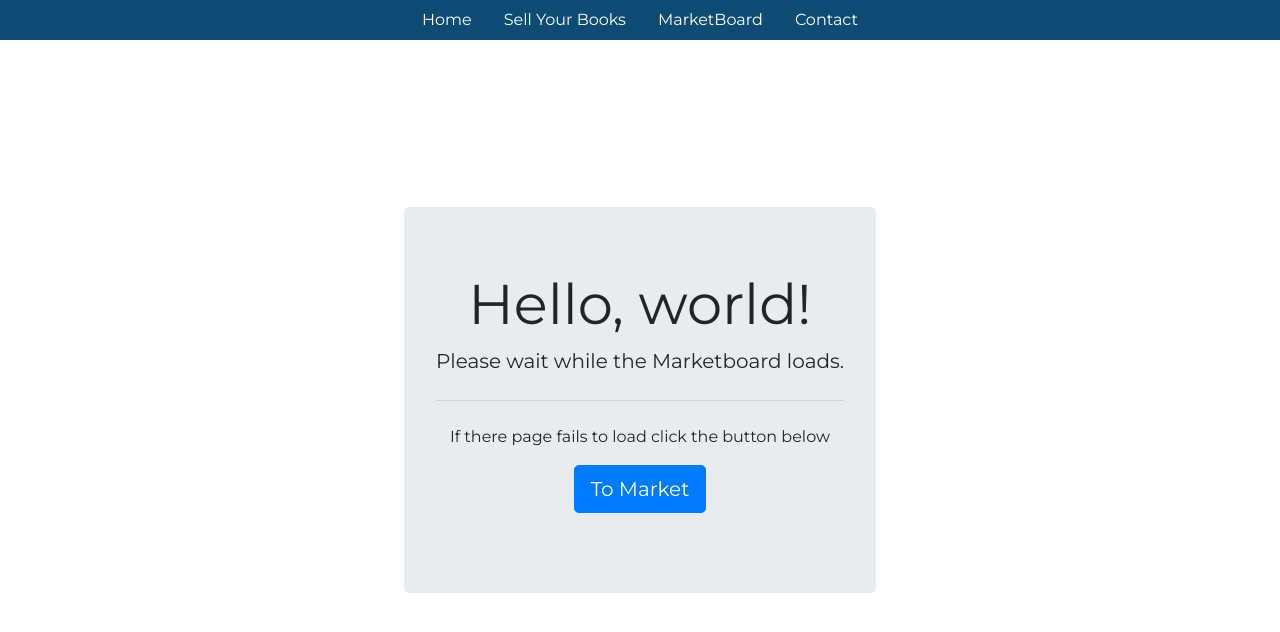
After one commit to rec2/BookSeller, a Node server app: page /welcome in a window 1280 px wide. The commit adds this page. Shown: the top 632 px of the page. Run offline with Node 20, Linux system fonts and the light colour scheme; some libraries are stand-ins or nearby versions.

Commit message:
clone of book seller

```diff
--- a/app.js
+++ b/app.js
@@ -1,3 +1,4 @@
+require('dotenv').config();
 const {
     configureApp,
     app,
@@ -84,6 +85,17 @@ passport.use(new GoogleStrategy({
 app.get("/home", (req, res) => {
     res.render("home");
 })
+
+app.get('/logout', function (req, res) {
+    req.logout();
+    console.log("loggedout" + req.user);
+    res.redirect('/');
+});
+
+app.route("/welcome")
+    .get(function (req, res) {
+        res.render("welcome");
+    })
 // conbine the top with this one as 1 ****
 app.get("/", (req, res) => {
     res.render("home");
@@ -96,14 +108,15 @@ app.route("/register")
     })
     .post(function (req, res) {
         User.register({
-            username: req.body.username
+            username: req.body.username,
+            displayName: req.body.displayName
         }, req.body.password, function (err, user) {
             if (err) {
                 console.log(err);
                 res.redirect("register");
             } else {
                 passport.authenticate("local")(req, res, function () {
-                    res.render("sell")
+                    res.render("welcome");
                 });
             }
 
@@ -148,6 +161,13 @@ app.get("/sell", (req, res) => {
     res.render("sell");
 })
 
+//Clear list
+app.get("/clear", (req, res) => {
+
+    res.redirect("/");
+});
+
+
 // File upload
 app.post("/uploadfile", upload.single("imageFile"), function (req, res) {
     const authorName = req.body.author;
@@ -181,7 +201,7 @@ app.post("/uploadfile", upload.single("imageFile"), function (req, res) {
             if (!err) {
                 res.redirect("/market");
             } else {
-                info.error(err);
+                console.log("erroor");
             }
         });
     }
@@ -193,15 +213,18 @@ app.get("/auth/google",
         scope: ["profile"]
     }))
 
-    app.get("/auth/google/market",
+app.get("/auth/google/market",
     passport.authenticate("google", {
         failureRedirect: "/login"
     }),
     function (req, res) {
         // Successful authentication, redirect home.
-        res.redirect('/market');
+        res.redirect('/welcome');
+        return (res.redirect("/market"));
     });
 
 
-// set lisenter for port
-app.listen(3000, log.info("Server started on port " + 3000));
+
+app.listen(process.env.PORT || 8080, function () {
+    console.log(`Server start at ${process.env.PORT}`);
+});
--- a/lib/connect-mongo.js
+++ b/lib/connect-mongo.js
@@ -14,7 +14,7 @@ const upload = multer({
 });
 
 function connectDB() {
-    const URI = "mongodb://localhost:27017/booksDB";
+    const URI = `mongodb+srv://${process.env.DB_USER}:${process.env.DB_PASSWORD}@cluster0.numyi.gcp.mongodb.net/bookDB`;
     mongoose.connect(URI, {
         useNewUrlParser: true,
         useUnifiedTopology: true
--- a/public/styles/style.css
+++ b/public/styles/style.css
@@ -10,7 +10,6 @@ body {
     min-height: 700px;
     opacity: .7;
     width: 100%;
-
 }
 
 .login-screen{
@@ -23,6 +22,8 @@ body {
 
 .login-card {
     background-color: #5c7d92;
+    width: 80%;
+    margin: 0 0 5% 10%;
     color: white;
 }
 
@@ -30,6 +31,18 @@ body {
     margin-top: 15%;
     text-align: center;
 }
+
+.google {
+    border: 1px solid rgb(153, 151, 151);
+    display: block;
+}
+
+.google:hover {
+    background-color: #5c7d92;
+    color: white;
+}
+
+/* Navigation Bar */
 
 .nav {
     background-color: #0f4c75;
@@ -74,6 +87,10 @@ body {
 
 /* Sell Book */
 
+.sell-space {
+    min-height: 620px;
+}
+
 input:optional {
     background-color: rgb(205, 215, 235);
 }
@@ -86,3 +103,19 @@ footer {
     background-color: #0f4c75;
     height: 100px;
 }
+
+i {
+    color: rgb(123, 140, 219);
+}
+
+/* register */
+
+.register {
+    min-height: 500px;
+}
+
+/* welcome */
+
+.welcome {
+    padding-top: 15%;
+}
--- a/views/header.ejs
+++ b/views/header.ejs
@@ -9,6 +9,7 @@
     <link rel="stylesheet" href="https://stackpath.bootstrapcdn.com/bootstrap/4.5.0/css/bootstrap.min.css"
         integrity="sha384-9aIt2nRpC12Uk9gS9baDl411NQApFmC26EwAOH8WgZl5MYYxFfc+NcPb1dKGj7Sk" crossorigin="anonymous">
     <link rel="stylesheet" type="text/css" href="/styles/style.css">
+    <script src="https://use.fontawesome.com/a486cee098.js"></script>
 </head>
 <body>
     <nav class="nav justify-content-center">
--- a/views/market.ejs
+++ b/views/market.ejs
@@ -1,10 +1,7 @@
 <%- include("header") %>
     <div class="container-fluid">
         <div class="row align-items-center">
-            <form>
-                <label for="Search Title">Search: </label>
-                <input type="text">
-            </form>
+            <a href="/clear" role="button">Clear List</a>
         </div>
     </div>
     <div class="container">
--- a/views/sell.ejs
+++ b/views/sell.ejs
@@ -1,6 +1,6 @@
 <%- include("header") %>
     <div class="container left-side">
-        <div class="row">
+        <div class="row sell-space">
             <div class="col-lg">
                 <div>
                     <h2>Enter in book information</h2>
--- /dev/null
+++ b/views/welcome.ejs
@@ -0,0 +1,15 @@
+<%- include("header") %>
+
+    <div class="container d-flex justify-content-center">
+        <div class="row welcome text-center">
+            <div class="jumbotron">
+                <h1 class="display-4">Hello, world!</h1>
+                <p class="lead">Please wait while the Marketboard loads.</p>
+                <hr class="my-4">
+                <p>If there page fails to load click the button below</p>
+                <p class="lead">
+                  <a class="btn btn-primary btn-lg" href="/logout" role="button">To Market</a>
+                </p>
+              </div>
+        </div>
+    </div>
```
Also changed, not shown: views/home.ejs (+6 -12 lines), views/register.ejs (+10 -5 lines), public/images/default.jpg (renamed from public/images/book1 - Copy.jpg), 2 other files.
